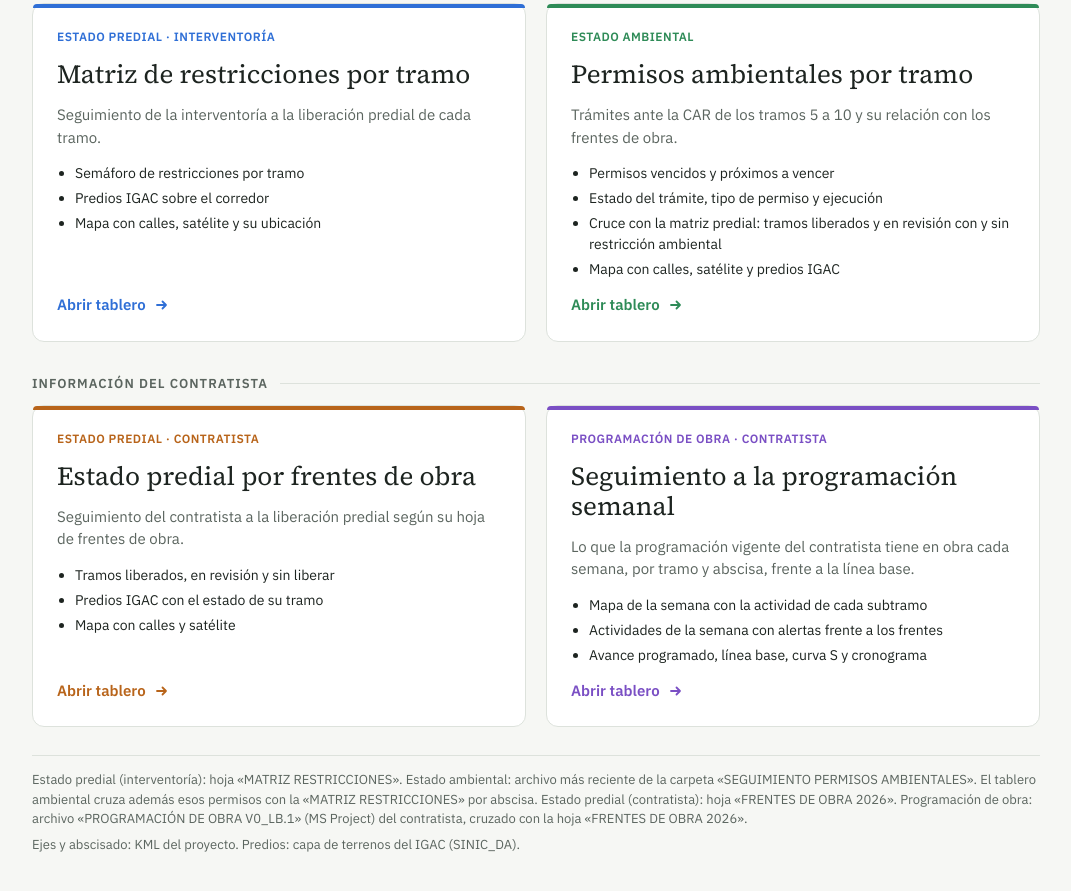
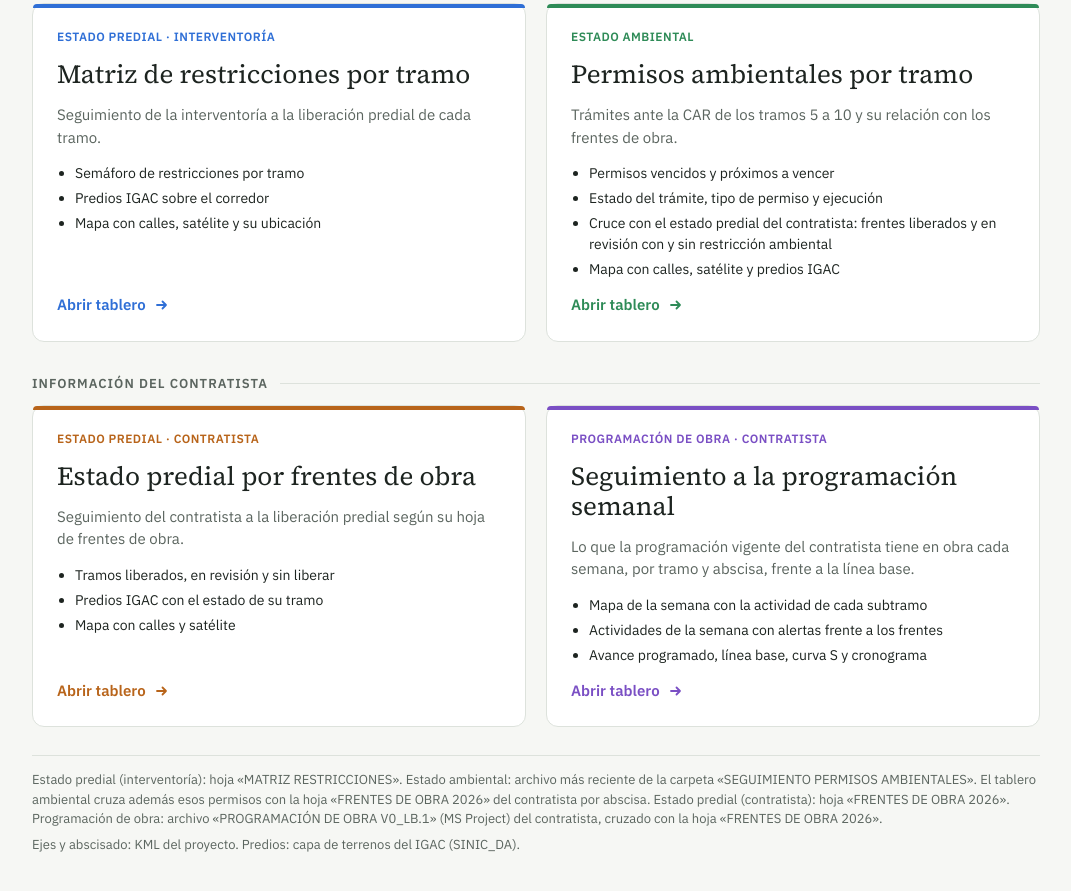
Before and after one commit to dacortesn/dacortesn.github.io, a plain HTML site: page index.html in a window 1280 px wide. Shown: the part 317-1208 px from the top of the page, without its empty margins (104-1175 px from the left). Drawn offline with Linux system fonts and the light colour scheme.

Commit message:
Add files via upload

```diff
--- a/index.html
+++ b/index.html
@@ -91,7 +91,7 @@
       <ul>
         <li>Permisos vencidos y próximos a vencer</li>
         <li>Estado del trámite, tipo de permiso y ejecución</li>
-        <li>Cruce con la matriz predial: tramos liberados y en revisión con y sin restricción ambiental</li>
+        <li>Cruce con el estado predial del contratista: frentes liberados y en revisión con y sin restricción ambiental</li>
         <li>Mapa con calles, satélite y predios IGAC</li>
       </ul>
       <span class="abrir">Abrir tablero
@@ -132,7 +132,7 @@
   </section>
 
   <footer class="fuentes">
-    <span>Estado predial (interventoría): hoja «MATRIZ RESTRICCIONES». Estado ambiental: archivo más reciente de la carpeta «SEGUIMIENTO PERMISOS AMBIENTALES». El tablero ambiental cruza además esos permisos con la «MATRIZ RESTRICCIONES» por abscisa. Estado predial (contratista): hoja «FRENTES DE OBRA 2026». Programación de obra: archivo «PROGRAMACIÓN DE OBRA V0_LB.1» (MS Project) del contratista, cruzado con la hoja «FRENTES DE OBRA 2026».</span>
+    <span>Estado predial (interventoría): hoja «MATRIZ RESTRICCIONES». Estado ambiental: archivo más reciente de la carpeta «SEGUIMIENTO PERMISOS AMBIENTALES». El tablero ambiental cruza además esos permisos con la hoja «FRENTES DE OBRA 2026» del contratista por abscisa. Estado predial (contratista): hoja «FRENTES DE OBRA 2026». Programación de obra: archivo «PROGRAMACIÓN DE OBRA V0_LB.1» (MS Project) del contratista, cruzado con la hoja «FRENTES DE OBRA 2026».</span>
     <span>Ejes y abscisado: KML del proyecto. Predios: capa de terrenos del IGAC (SINIC_DA).</span>
   </footer>
 </main>
```
